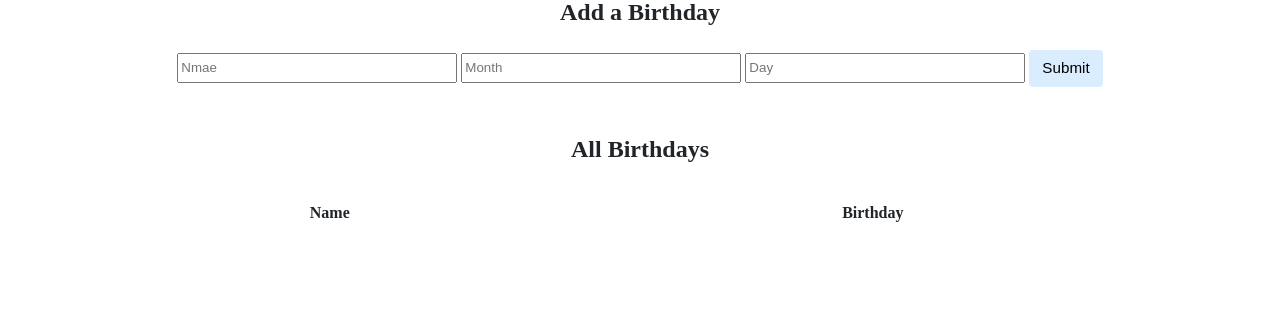
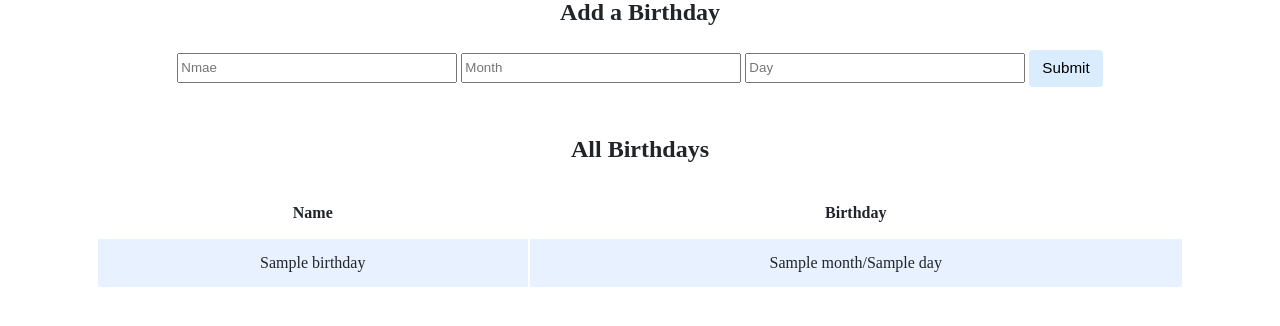
Before and after one commit to faisaltheprofessor/Harvard-CS50, a Flask app: template birthdays/templates/index.html in a window 1280 px wide. Shown: the part 266-592 px from the top of the page. Run offline with Flask 3, Linux system fonts and the light colour scheme; the template is opened without the code that fills it: most values are stand-ins (such as "Sample title", 1, 10 or a date in 2020); lists and menus that the app fills with data are empty; some libraries are stand-ins or nearby versions.

Commit message:
Sat, Mar 30, 2024, 11:26 PM +01:00

```diff
--- a/birthdays/app.py
+++ b/birthdays/app.py
@@ -46,4 +46,4 @@
         # TODO: Display the entries in the database on index.html
         birthdays = db.execute("SELECT * FROM birthdays")
 
-        return render_template("index.html")
+        return render_template("index.html", birthdays=birthdays)
--- a/birthdays/templates/index.html
+++ b/birthdays/templates/index.html
@@ -1,11 +1,13 @@
 <!DOCTYPE html>
 
 <html lang="en">
+
     <head>
         <link href="https://fonts.googleapis.com/css2?family=Montserrat:wght@500&display=swap" rel="stylesheet">
         <link href="/static/styles.css" rel="stylesheet">
         <title>Birthdays</title>
     </head>
+
     <body>
         <div class="header">
             <h1>Birthdays</h1>
@@ -35,9 +37,16 @@
                     </thead>
                     <tbody>
                         <!-- TODO: Loop through the database entries to display them in this table -->
+                        {% for birthday in birthdays %}
+                            <tr>
+                                <td>{{ birthday.name }}</td>
+                                <td>{{ birthday.month }}/{{birthday.day}}</td>
+                            </tr>
+                        {% endfor %}
                     </tbody>
                 </table>
             </div>
         </div>
     </body>
+
 </html>
```
Also changed, not shown: birthdays/birthdays.db.
